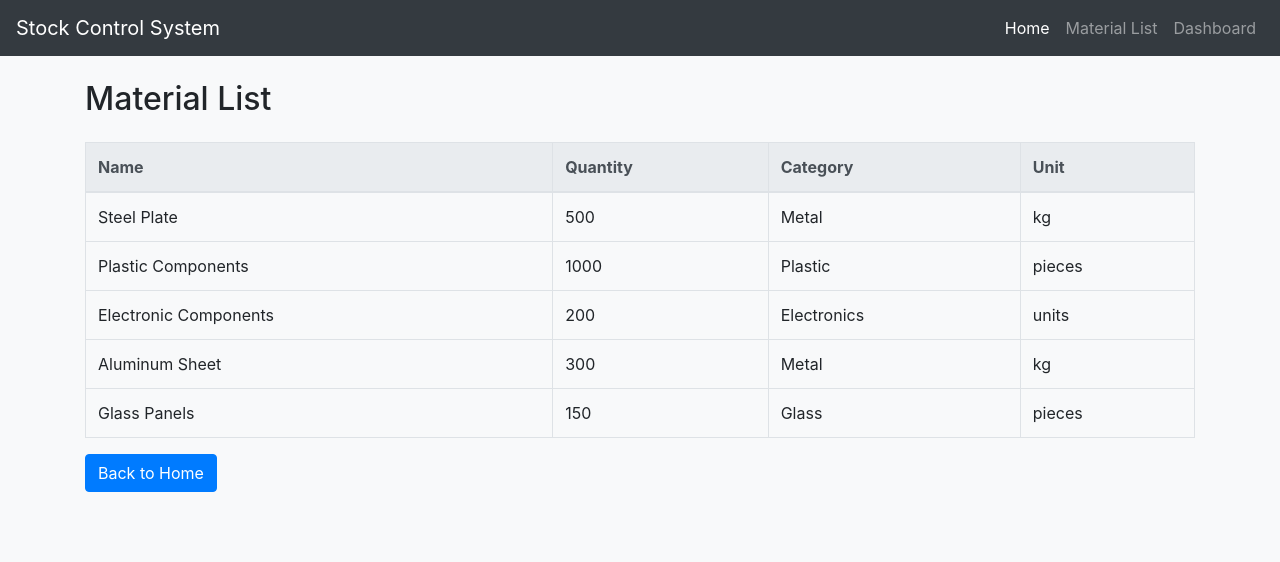
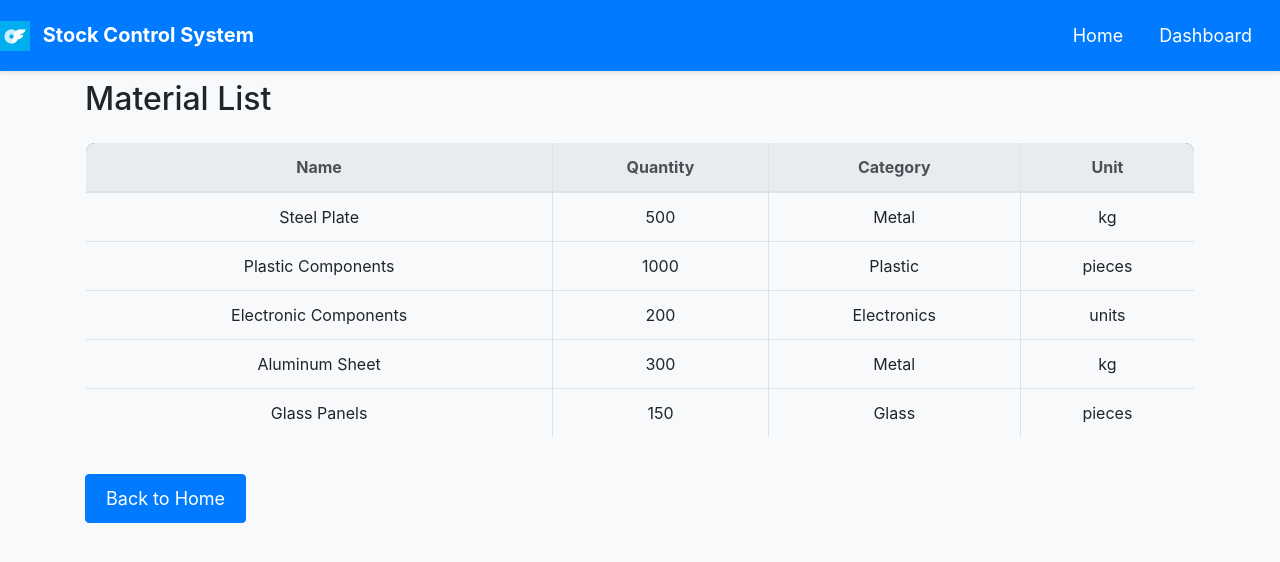
Before and after one commit to JoelEmmanuelCloud/stock_control_system, a Django app: page /materials/ in a window 1280 px wide. Shown: the top 562 px of the page. Run offline with Django 4.2, Linux system fonts and the light colour scheme; data comes from the database, SQL or seed files in the repository; some libraries are stand-ins or nearby versions.

Commit message:
style: add styles

```diff
--- a/stock/templates/stock/home.html
+++ b/stock/templates/stock/home.html
@@ -6,7 +6,7 @@
     <meta charset="UTF-8">
     <meta name="viewport" content="width=device-width, initial-scale=1.0">
     <title>Stock Control System</title>
-    <!-- Include Bootstrap CSS -->
+
     <link rel="stylesheet" href="https://maxcdn.bootstrapcdn.com/bootstrap/4.0.0/css/bootstrap.min.css">
     <style>
         body {
@@ -58,7 +58,7 @@
 </head>
 <body>
 
-<!-- Navigation -->
+
 <nav class="navbar navbar-expand-lg navbar-dark fixed-top">
     <a class="navbar-brand" href="{% url 'home' %}">
         <img src="{% static 'stock/logo.png' %}" alt="Logo" height="30" class="d-inline-block align-top">
@@ -85,7 +85,6 @@
     <a href="{% url 'material_list' %}" class="btn btn-primary">View Material List</a>
 </div>
 
-<!-- Include Bootstrap JS and jQuery -->
 <script src="https://code.jquery.com/jquery-3.2.1.slim.min.js"></script>
 <script src="https://cdnjs.cloudflare.com/ajax/libs/popper.js/1.12.9/umd/popper.min.js"></script>
 <script src="https://maxcdn.bootstrapcdn.com/bootstrap/4.0.0/js/bootstrap.min.js"></script>
--- a/stock/templates/stock/material_list.html
+++ b/stock/templates/stock/material_list.html
@@ -1,24 +1,92 @@
-<!-- stock/templates/stock/material_list.html -->
+{% load static %}
+
 <!DOCTYPE html>
 <html lang="en">
 <head>
     <meta charset="UTF-8">
     <meta name="viewport" content="width=device-width, initial-scale=1.0">
     <title>Material List</title>
-    <!-- Include Bootstrap CSS -->
+
     <link rel="stylesheet" href="https://stackpath.bootstrapcdn.com/bootstrap/4.5.2/css/bootstrap.min.css">
     <style>
         body {
             padding-top: 56px;
             background-color: #f8f9fa;
         }
+
+        /* Improved styling for the navbar */
+        .navbar {
+            padding: 14px 0 !important; /* Add padding to the navbar */
+            box-shadow: 0 2px 4px rgba(0, 0, 0, 0.1) !important; /* Add a subtle shadow */
+        }
+
+        .navbar-dark .navbar-toggler-icon {
+            background-color: #ffffff !important; /* White color for the toggler icon */
+        }
+
+        .custom-navbar {
+            background-color: #007bff !important; /* Change this to the shade of blue you want */
+        }
+
+        .navbar-brand {
+            color: #ffffff !important;
+            font-weight: bold;
+        }
+
+        .navbar-nav .nav-link {
+            color: #ffffff !important;
+            font-size: 18px;
+            margin-right: 20px; /* Add spacing between navbar links */
+        }
+
+        .container {
+            margin-top: 50px;
+        }
+
+        /* Improved styling for the table */
+        table {
+            border-radius: 10px;
+            overflow: hidden; /* Hide table borders */
+        }
+
+        th, td {
+            text-align: center;
+            padding: 12px;
+        }
+
+        thead {
+            background-color: #007bff !important;
+            color: #ffffff !important;
+        }
+
+        tbody tr:hover {
+            background-color: #e9ecef;
+        }
+
+        /* Button styling */
+        .btn-primary {
+            background-color: #007bff !important;
+            border-color: #007bff !important;
+            font-size: 18px;
+            padding: 10px 20px;
+            margin-top: 20px;
+        }
+
+        .btn-primary:hover {
+            background-color: #0056b3 !important;
+            border-color: #0056b3 !important;
+        }
     </style>
 </head>
 <body>
 
-<!-- Navigation -->
-<nav class="navbar navbar-expand-lg navbar-dark fixed-top bg-dark">
-    <a class="navbar-brand" href="{% url 'home' %}">Stock Control System</a>
+
+<nav class="navbar navbar-expand-lg navbar-dark fixed-top bg-dark custom-navbar">
+    <a class="navbar-brand" href="{% url 'home' %}">
+
+        <img src="{% static 'stock/logo.png' %}" alt="Logo" height="30" class="mr-2">
+        Stock Control System
+    </a>
     <button class="navbar-toggler" type="button" data-toggle="collapse" data-target="#navbarResponsive" aria-controls="navbarResponsive" aria-expanded="false" aria-label="Toggle navigation">
         <span class="navbar-toggler-icon"></span>
     </button>
@@ -26,9 +94,6 @@
         <ul class="navbar-nav ml-auto">
             <li class="nav-item active">
                 <a class="nav-link" href="{% url 'home' %}">Home</a>
-            </li>
-            <li class="nav-item">
-                <a class="nav-link" href="{% url 'material_list' %}">Material List</a>
             </li>
             <li class="nav-item">
                 <a class="nav-link" href="{% url 'dashboard' %}">Dashboard</a>
@@ -62,7 +127,7 @@
     <a href="{% url 'home' %}" class="btn btn-primary">Back to Home</a>
 </div>
 
-<!-- Include Bootstrap JS and jQuery -->
+
 <script src="https://code.jquery.com/jquery-3.5.1.slim.min.js"></script>
 <script src="https://cdn.jsdelivr.net/npm/@popperjs/core@2.9.1/dist/umd/popper.min.js"></script>
 <script src="https://stackpath.bootstrapcdn.com/bootstrap/4.5.2/js/bootstrap.min.js"></script>
```
Also changed, not shown: stock/templates/base.html (+15 -5 lines), stock/templates/stock/dashboard.html (+7 -7 lines).
